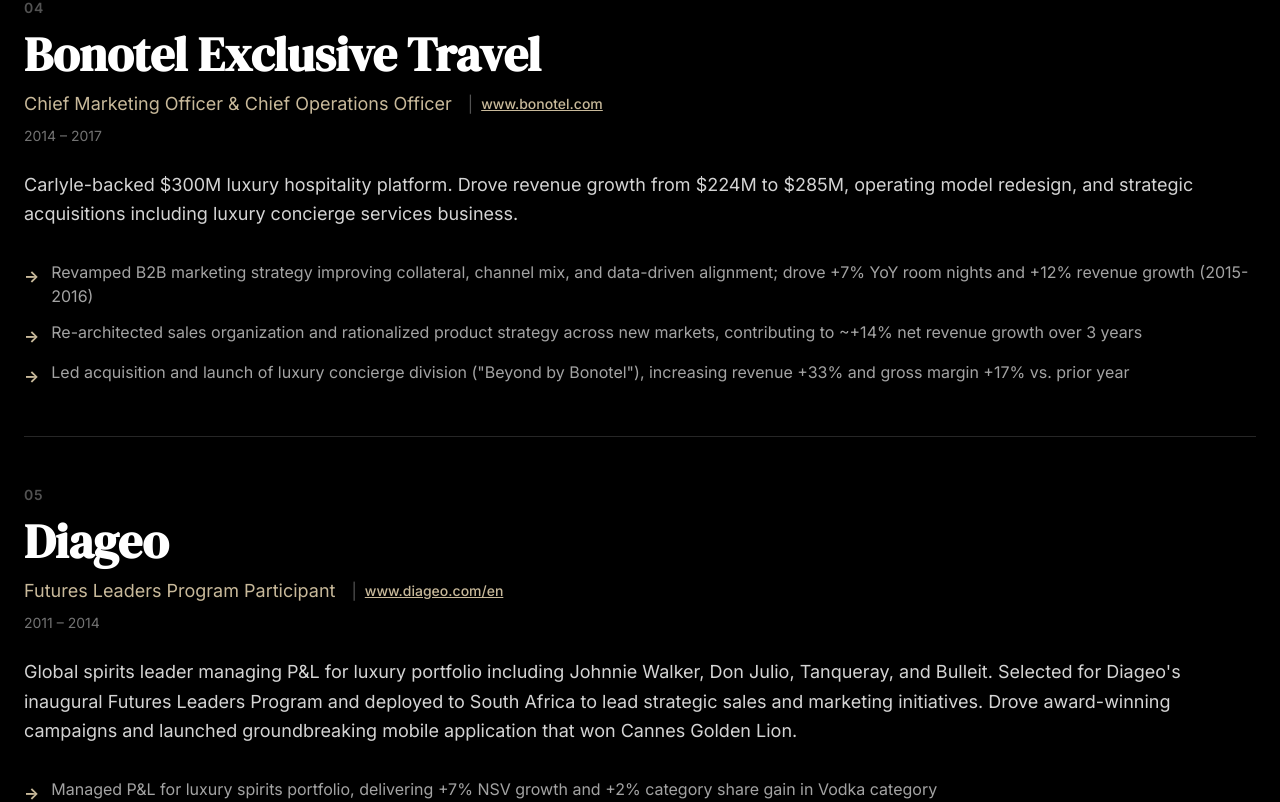
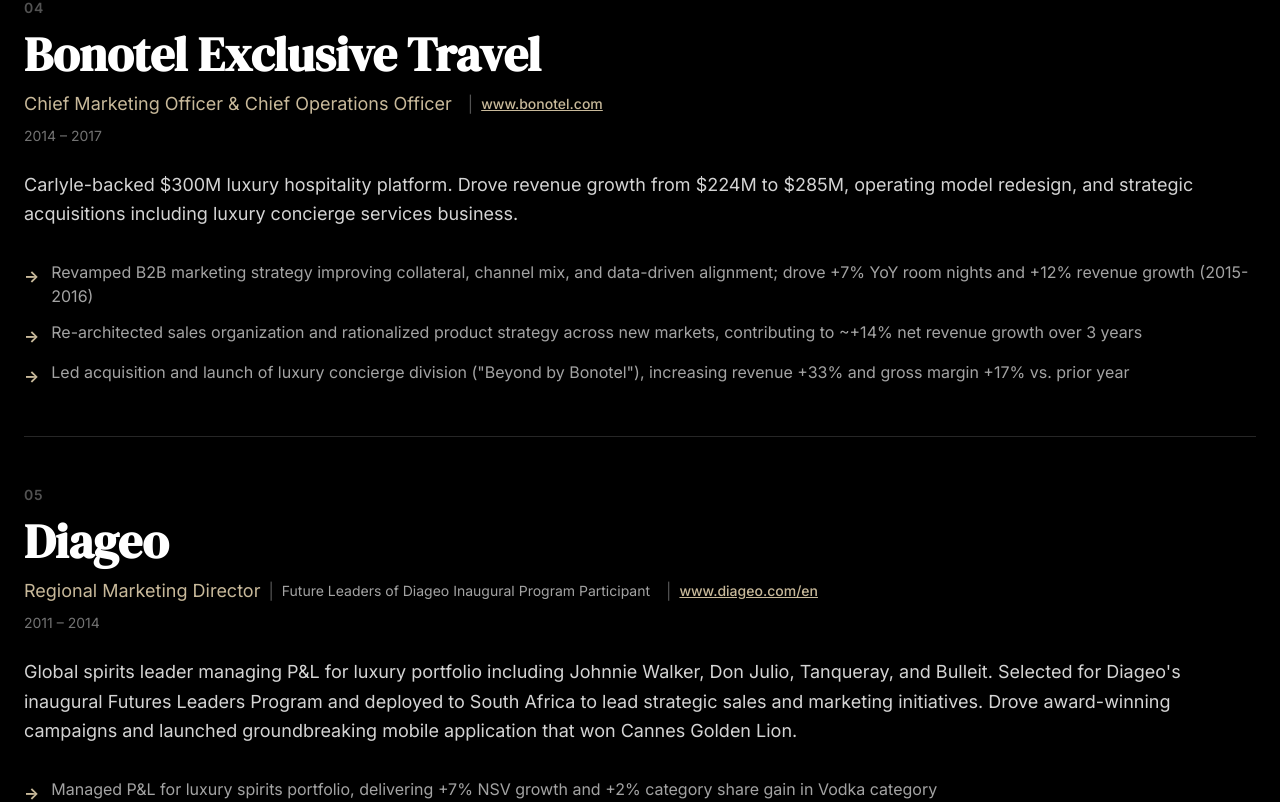
Before and after one commit to letsnavigatebmw/brandonmweaver, a React (Vite) app: page / in a window 1280 px wide. Shown: the part 6189-6991 px from the top of the page. Built offline with nearby package versions, Linux system fonts and the light colour scheme.

Commit message:
Update Diageo role to Regional Marketing Director with program divider

```diff
--- a/src/components/Projects.jsx
+++ b/src/components/Projects.jsx
@@ -57,7 +57,8 @@
       name: 'Diageo',
       url: 'https://www.diageo.com/en',
       dates: '2011 – 2014',
-      role: 'Futures Leaders Program Participant',
+      role: 'Regional Marketing Director',
+      program: 'Future Leaders of Diageo Inaugural Program Participant',
       description: 'Global spirits leader managing P&L for luxury portfolio including Johnnie Walker, Don Julio, Tanqueray, and Bulleit. Selected for Diageo\'s inaugural Futures Leaders Program and deployed to South Africa to lead strategic sales and marketing initiatives. Drove award-winning campaigns and launched groundbreaking mobile application that won Cannes Golden Lion.',
       highlights: [
         'Managed P&L for luxury spirits portfolio, delivering +7% NSV growth and +2% category share gain in Vodka category',
@@ -234,9 +235,19 @@
                   {exp.name}
                 </h3>
                 <div className="flex flex-col md:flex-row md:items-center md:gap-4 gap-2 mb-2">
-                  <p className="text-lg" style={{ color: '#c8b99a' }}>
-                    {exp.role}
-                  </p>
+                  <div className="flex flex-col md:flex-row md:items-center gap-2">
+                    <p className="text-lg" style={{ color: '#c8b99a' }}>
+                      {exp.role}
+                    </p>
+                    {exp.program && (
+                      <>
+                        <span className="text-gray-600 hidden md:inline">|</span>
+                        <p className="text-sm text-gray-400">
+                          {exp.program}
+                        </p>
+                      </>
+                    )}
+                  </div>
                   {exp.url && (
                     <div className="flex items-center gap-2">
                       <span className="text-gray-600 hidden md:inline">|</span>
```
